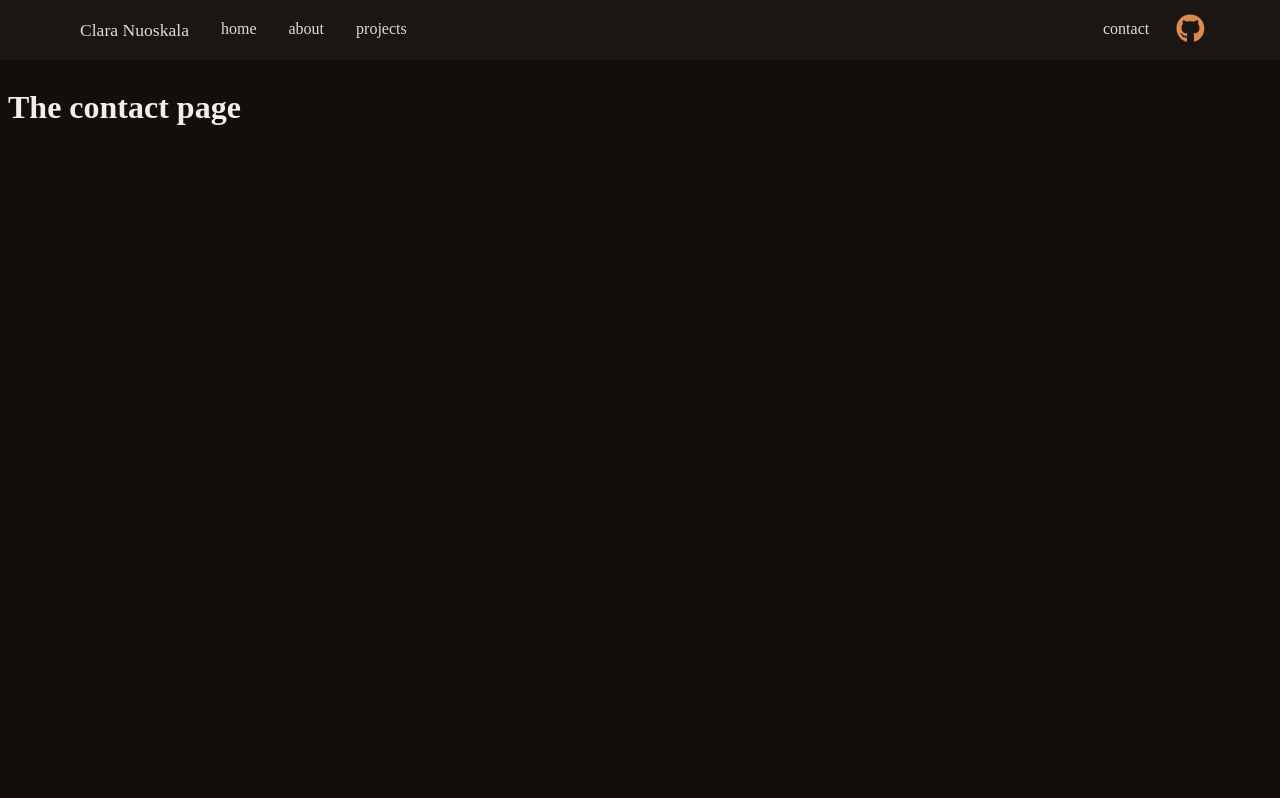
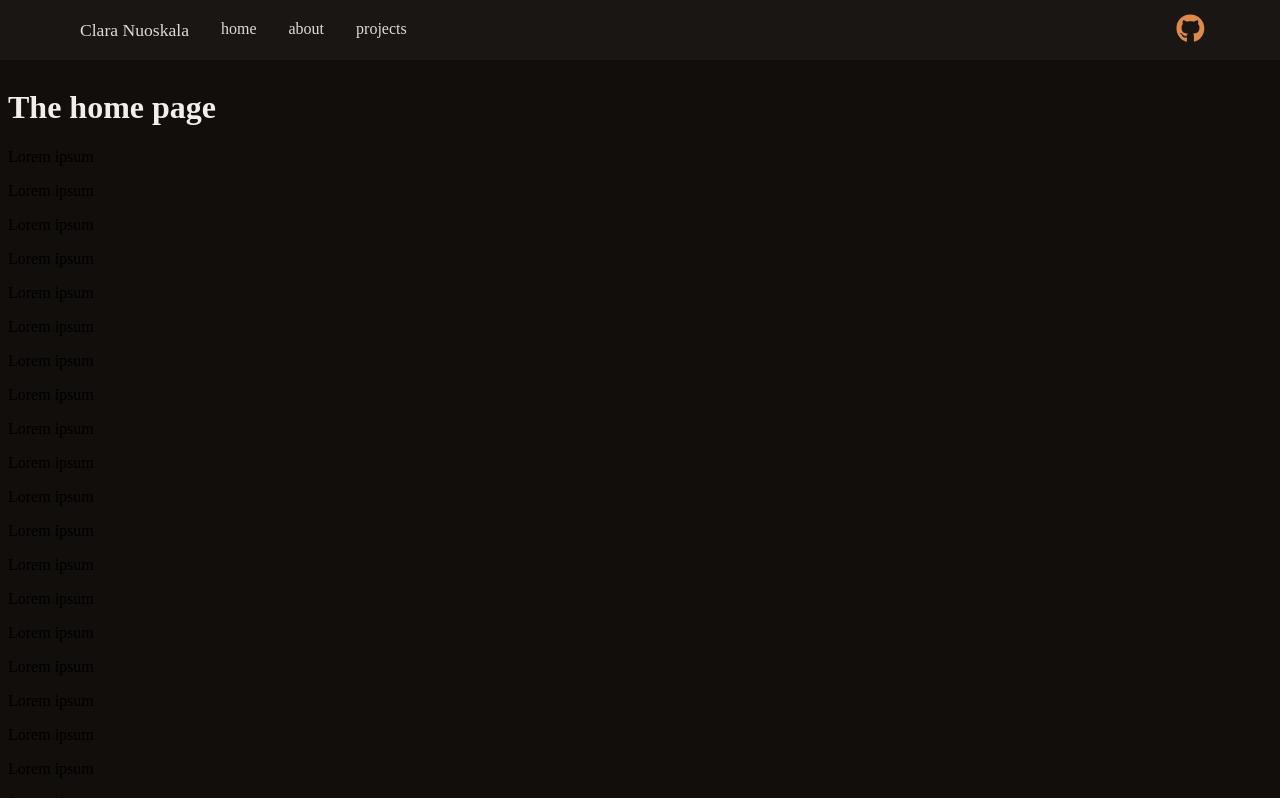
Before and after one commit to nuoskala/portfolio, a React app in the folder portfolio-front/: page /contact in a window 1280 px wide. Shown: the top 798 px of the page. Built offline with nearby package versions, Linux system fonts and the light colour scheme; the HTML template or start-up script is replaced by a standard one.

Commit message:
feat: redirect to home page by default

```diff
--- a/portfolio-front/src/components/NavBar.jsx
+++ b/portfolio-front/src/components/NavBar.jsx
@@ -1,7 +1,7 @@
 
 import {
   BrowserRouter as Router,
-  Routes, Route, Link
+  Routes, Route //, Link
 } from 'react-router-dom'
 
 import { FaGithub } from "react-icons/fa";
@@ -9,7 +9,7 @@ import { HashLink } from 'react-router-hash-link';
 
 import Home from './Home'
 import About from './About'
-import Contact from './Contact'
+// import Contact from './Contact'
 import Projects from './Projects';
 
 const NavBar = () => {
@@ -18,6 +18,8 @@ const NavBar = () => {
     window.open(url, '_blank', 'noopener, noreferrer');
   }
 
+  // <Link className="navbar-link" to="/contact">contact</Link>
+  // <Route path="/contact" element={<Contact />} />
 
   return (
     <Router>
@@ -31,7 +33,7 @@ const NavBar = () => {
 
         <div className='navbar-middle'></div>
 
-        <Link className="navbar-link" to="/contact">contact</Link>
+
         <button className='navbar-button'
                 onClick={() => openInNewTab('https://github.com/nuoskala')}> <FaGithub className='navbar-icon'/>
         </button>
@@ -43,7 +45,8 @@ const NavBar = () => {
         <Route index element={<Home />} />
         <Route path="/home#about" element={<About />} />
         <Route path="/home#projects" element={<Projects />} />
-        <Route path="/contact" element={<Contact />} />
+        <Route path="*" element={<Home />} />
+
 
       </Routes>
     </Router>
```
